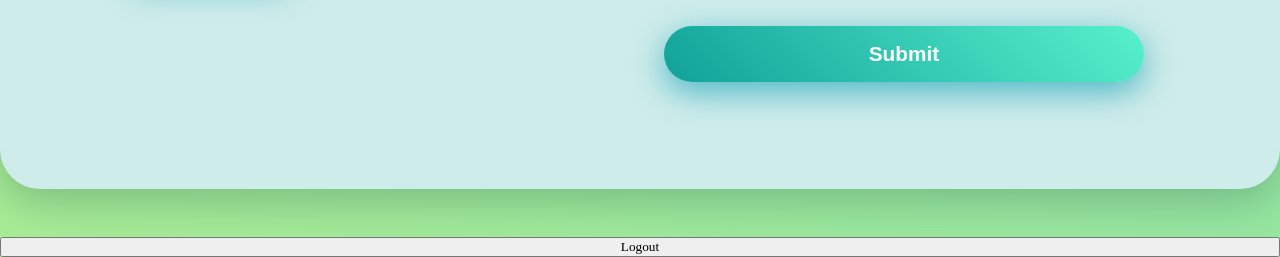
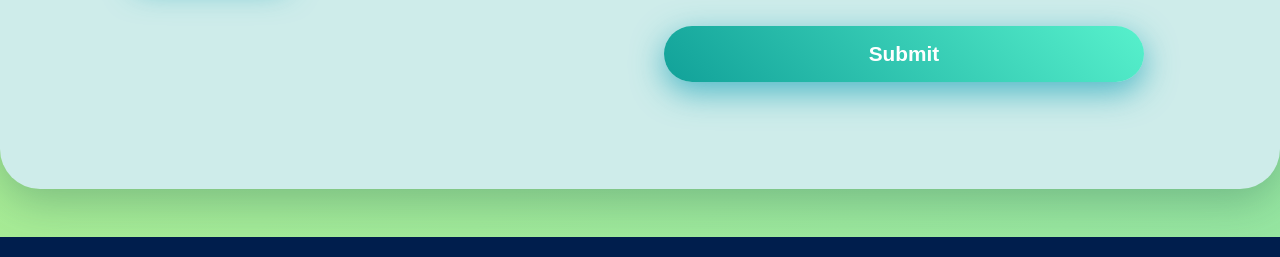
Before and after one commit to omkar2xt/Portfilo, a website: page index.html in a window 1280 px wide. Shown: the part 3078-3335 px from the top of the page. Drawn offline with Linux system fonts and the light colour scheme; sample sign-in values are in the browser's storage.

Commit message:
Refactor index.html for improved structure
Reorganize HTML structure and scripts for better functionality.

```diff
--- a/index.html
+++ b/index.html
@@ -4,13 +4,6 @@
   <meta charset="UTF-8" />
   <meta name="viewport" content="width=device-width, initial-scale=1.0" />
   <title>Omkar Gurav - Portfolio</title>
-
-  <script>
-if (localStorage.getItem('loggedIn') !== 'true') {
-    window.location.href = 'index.html'; // send back to login page
-}
-</script>
-
 
   <!-- Font Awesome -->
   <link rel="stylesheet" href="https://cdnjs.cloudflare.com/ajax/libs/font-awesome/6.0.0/css/all.min.css" crossorigin="anonymous" />
@@ -241,14 +234,11 @@ if (localStorage.getItem('loggedIn') !== 'true') {
     }
   </script>
 
-  <button onclick="logout()">Logout</button>
-<script>
-function logout() {
-    localStorage.removeItem('loggedIn');
-    window.location.href = 'index.html';
+  <script>
+if (localStorage.getItem('loggedIn') !== 'true') {
+    window.location.href = 'login.html';
 }
 </script>
-
 
   <script src="main.js" defer></script>
 </body>
```
